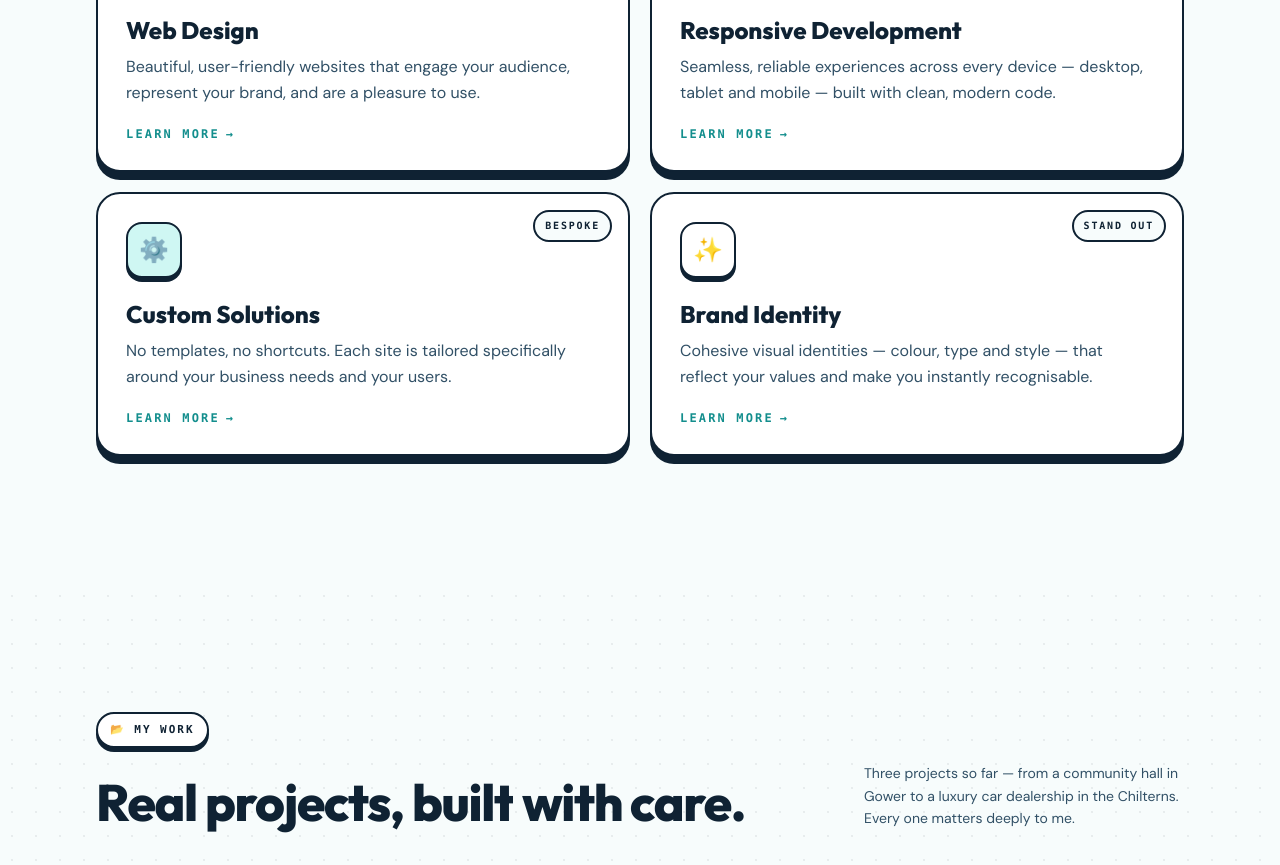
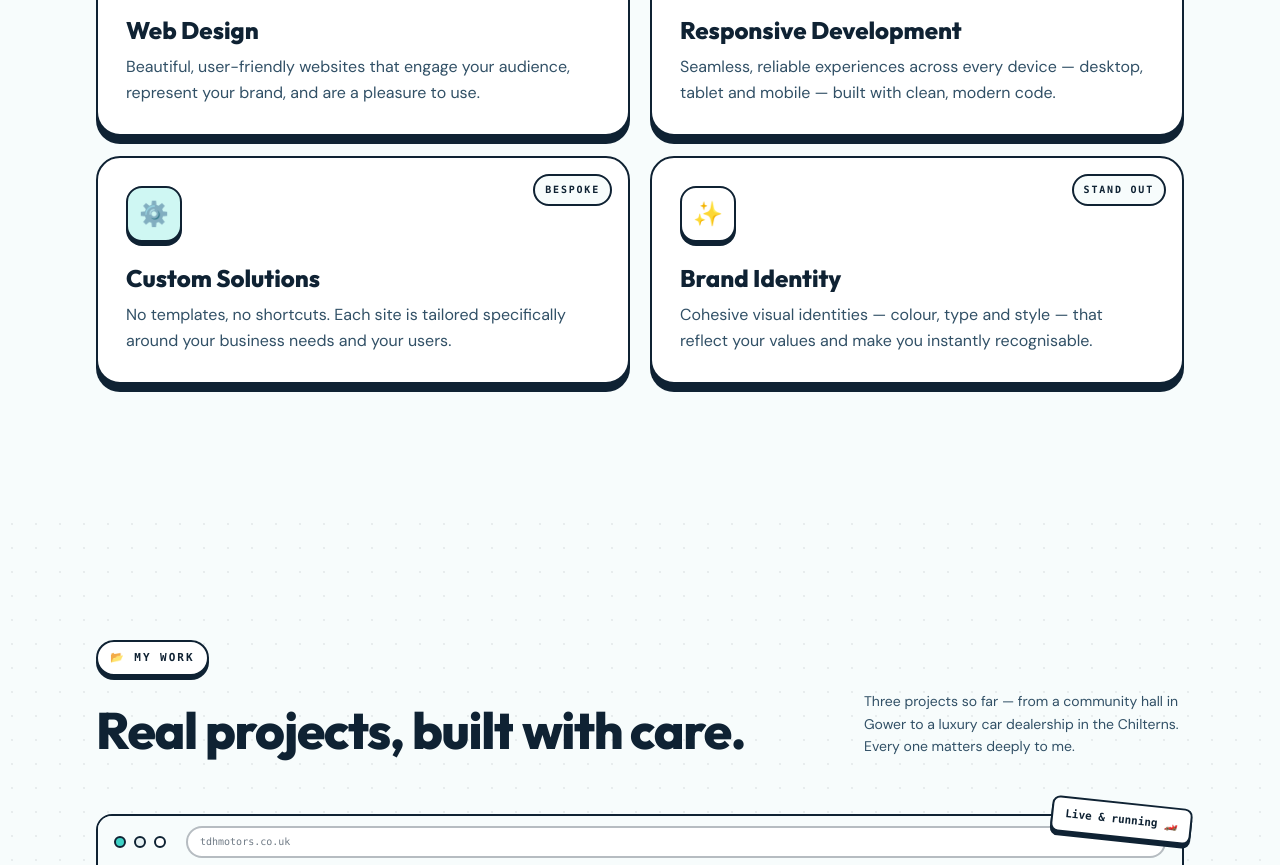
Before and after one commit to Ojay97-hub/nova-forma-revamp, a React (Vite) app: page / in a window 1280 px wide. Shown: the part 1391-2256 px from the top of the page. Built offline with nearby package versions, Linux system fonts and the light colour scheme.

Commit message:
Remove "Learn more" link from Services component for cleaner design

```diff
--- a/src/components/Services.tsx
+++ b/src/components/Services.tsx
@@ -85,10 +85,6 @@ export default function Services() {
                 <h3 className="mt-5 font-display text-2xl font-extrabold text-ink">{s.title}</h3>
                 <p className="mt-2 flex-1 text-base leading-relaxed text-ink-soft">{s.copy}</p>
 
-                <span className="mt-5 inline-flex items-center gap-1.5 font-mono text-xs font-bold uppercase tracking-eyebrow text-teal-deep">
-                  Learn more
-                  <span aria-hidden className="transition-transform duration-300 group-hover:translate-x-1">→</span>
-                </span>
               </article>
             </li>
           ))}
```
